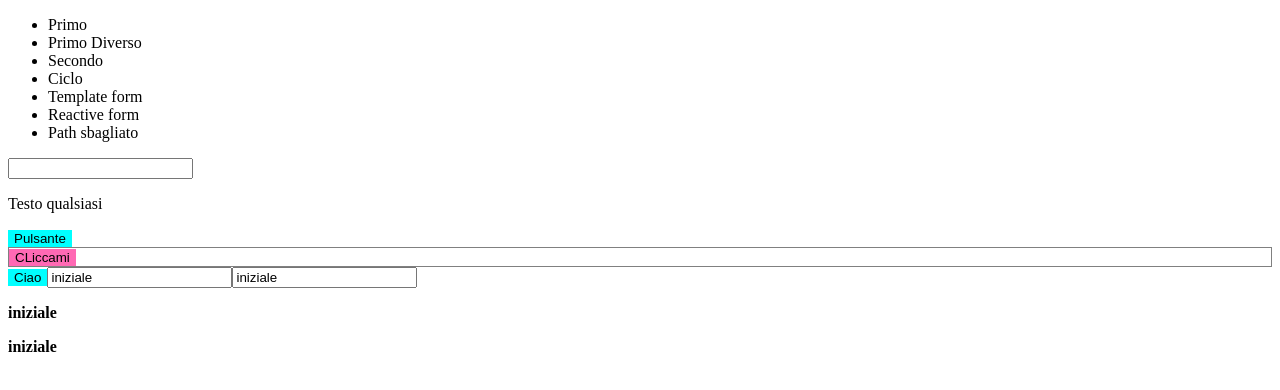
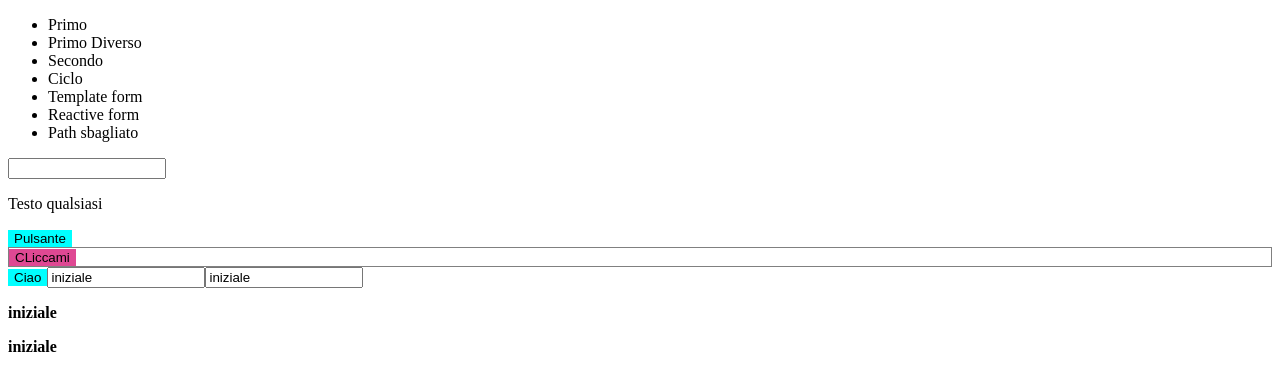
Before and after one commit to LukeSkywa/DemoMilano, an Angular app: page / in a window 1280 px wide. Shown: the top 390 px of the page. Built offline with nearby package versions, Linux system fonts and the light colour scheme.

Commit message:
utilizzo di variabili scss

```diff
--- a/src/app/primo/primo.component.scss
+++ b/src/app/primo/primo.component.scss
@@ -1,3 +1,7 @@
+
+@import "../../assets/scss/variables";
+
+
 .prova{
-    color: red;
+    color: $colorPink;
 }
--- a/src/app/secondo/secondo.component.scss
+++ b/src/app/secondo/secondo.component.scss
@@ -1,3 +1,5 @@
+@import "../../assets/scss/variables";
+
 .prova{
     color: red
 }
@@ -10,7 +12,7 @@
     border: 1px solid gray;
 
     button{
-        background-color: hotpink;
+        background-color: $colorPink;
     }
 }
 
--- /dev/null
+++ b/src/assets/scss/variables.scss
@@ -0,0 +1,3 @@
+$colorPink: rgb(223, 72, 147);
+
+$input-width: 150px;
--- a/src/styles.scss
+++ b/src/styles.scss
@@ -1 +1,6 @@
 /* You can add global styles to this file, and also import other style files */
+@import "assets/scss/variables";
+
+input{
+    width: $input-width;
+}
```
